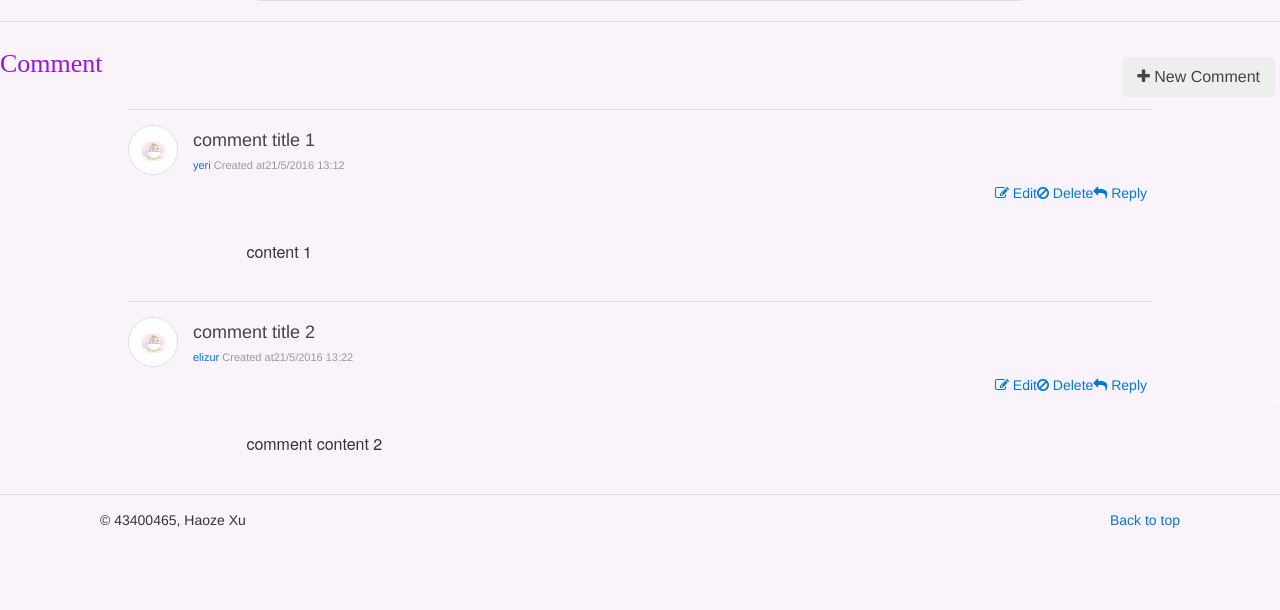
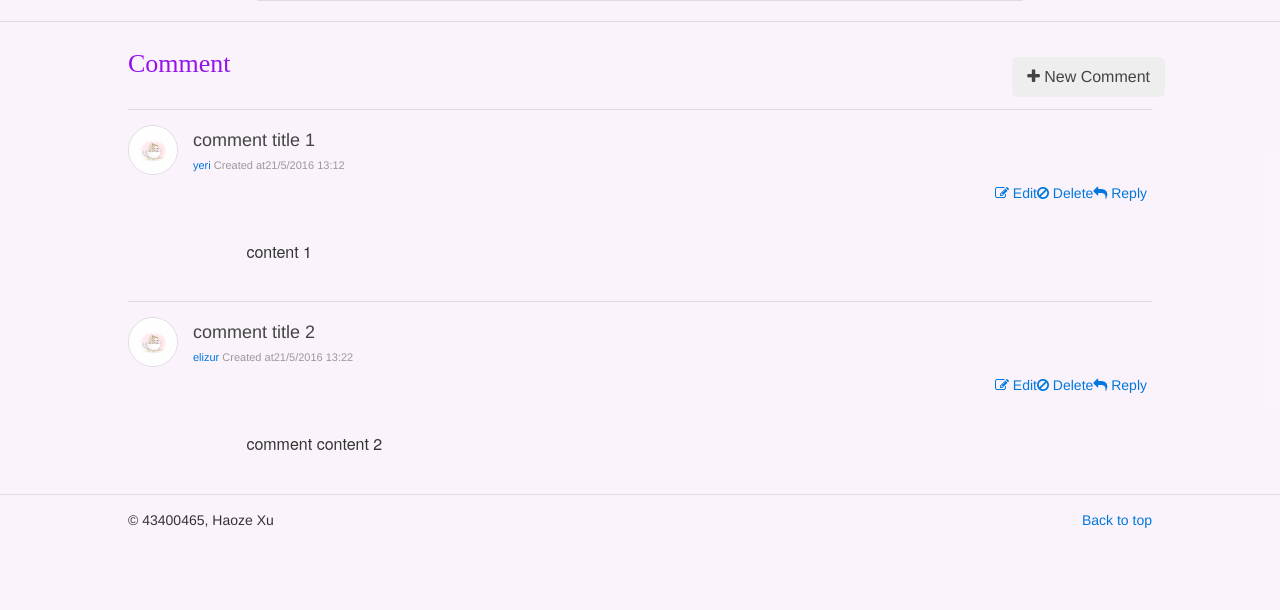
Before and after one commit to ElizurHz/INFS7202, a PHP site: page /160521001.php in a window 1280 px wide. Shown: the part 1373-1983 px from the top of the page. Run offline with PHP 8.4, Linux system fonts and the light colour scheme; a user stored in the database is signed in; data comes from the database, SQL or seed files in the repository.

Commit message:
style and design bugs fixed

```diff
--- a/160521001.php
+++ b/160521001.php
@@ -121,9 +121,11 @@
               echo "<p>". $postArr[$i]['content'] ."</p>\n";
             }
           } ?>
+        <hr>
       </div>
     </div>
   </div>
+
 
   <!-- Tiles -->
   <div class="content_pic">
--- a/160524001.php
+++ b/160524001.php
@@ -121,9 +121,11 @@
               echo "<p>". $postArr[$i]['content'] ."</p>\n";
             }
           } ?>
+        <hr>
       </div>
     </div>
   </div>
+
 
   <!-- Tiles -->
   <div class="content_pic">
--- a/css/comment.css
+++ b/css/comment.css
@@ -78,7 +78,11 @@
   display: inline-block;
 }
 
-#comment_title {  padding-bottom: 3px; }
+#comment_title {
+  padding-bottom: 3px;
+  margin-left: 10%;
+  margin-right: 110px;
+}
 
 #comment_title h3 {
   font-family: Avenir-Book;
--- a/css/main.css
+++ b/css/main.css
@@ -207,8 +207,8 @@ h2 a:hover {
 #confirmNewPassword, #sureLogout {  margin-bottom: 5px;}
 
 footer {
-  padding-left: 100px;
-  padding-right: 100px;
+  padding-left: 10%;
+  padding-right: 10%;
 }
 
 .blank {  height: 65px;}
```
Lines whose indentation alone changed are shown as unchanged.
